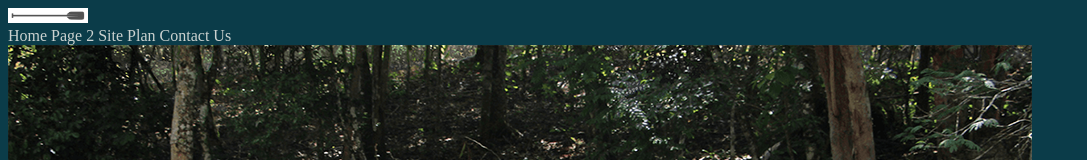
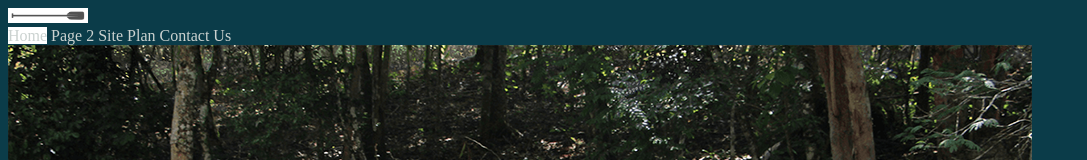
Before and after one commit to christek2/WDD-130, a plain HTML site: page wwr/index.html in a window 1280 px wide. In both pictures the pointer is over the link "Home". Shown: the top 160 px of the page, without its empty margins (0-1087 px from the left). Drawn offline with Linux system fonts and the light colour scheme.

Commit message:
Validation change

```diff
--- a/wwr/styles/style.css
+++ b/wwr/styles/style.css
@@ -34,7 +34,7 @@ header {
     background-color: #0B3C49;
 }
 
-nav a:hoover {
+nav a:hover {
     background-color: white;
     color: #CBD2D0;
 }
```
